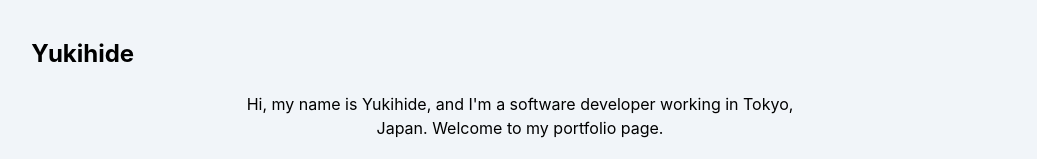
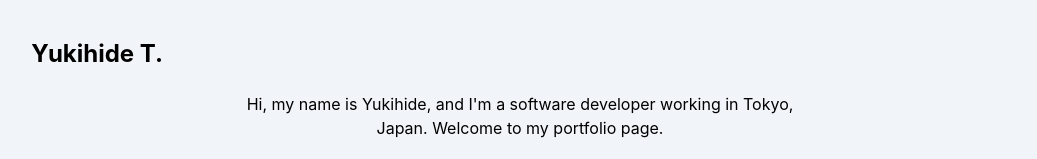
Before and after one commit to yuki-zmstr/portfolio2024, a React (Vite) app: page / in a window 1280 px wide. Shown: the top 159 px of the page, without its empty margins (120-1157 px from the left). Built offline with nearby package versions, Linux system fonts and the light colour scheme.

Commit message:
Add initials to Header

```diff
--- a/src/components/Header.jsx
+++ b/src/components/Header.jsx
@@ -4,7 +4,7 @@ import "../styles/header.css";
 export default function Header() {
     return (
         <>
-            <h2>Yukihide</h2>
+            <h2>Yukihide T.</h2>
             <div className="intro">
                 <p>
                     Hi, my name is Yukihide, and I'm a software developer working in Tokyo, Japan. Welcome to my portfolio page.
```
